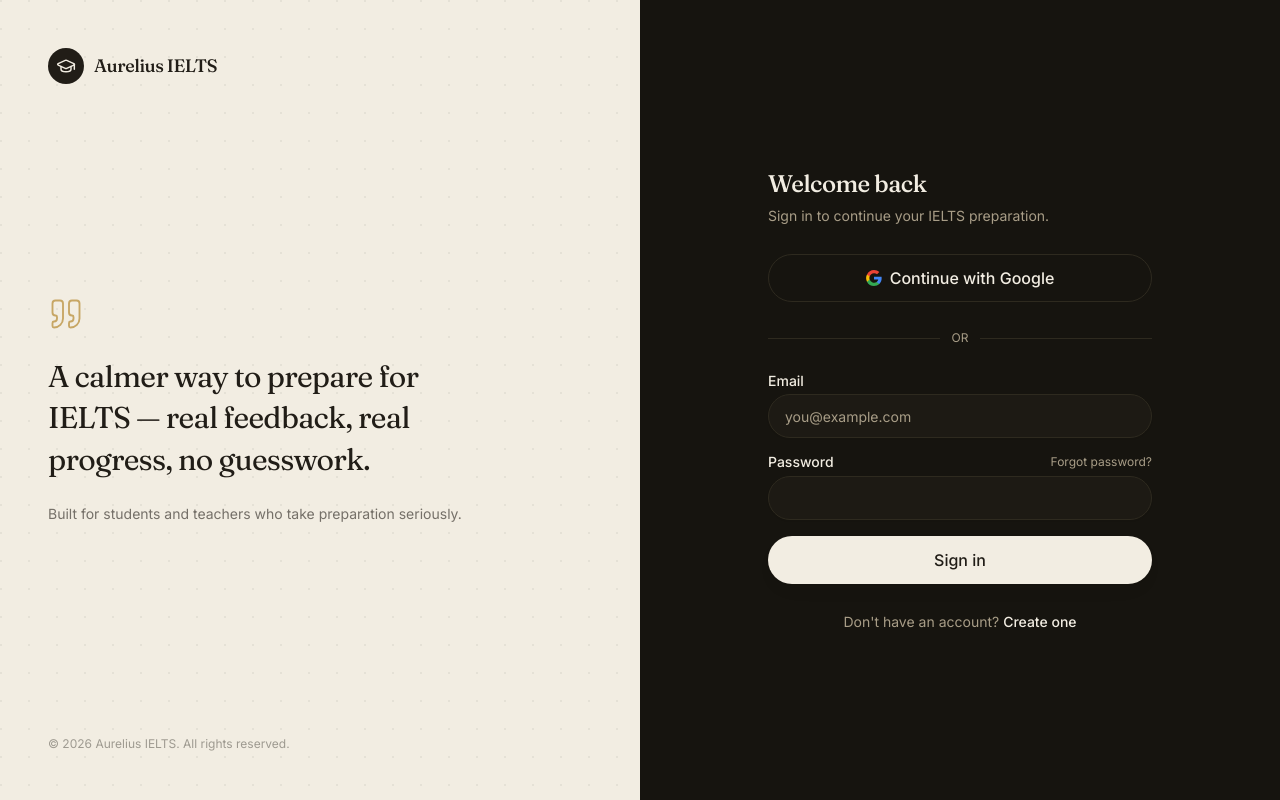
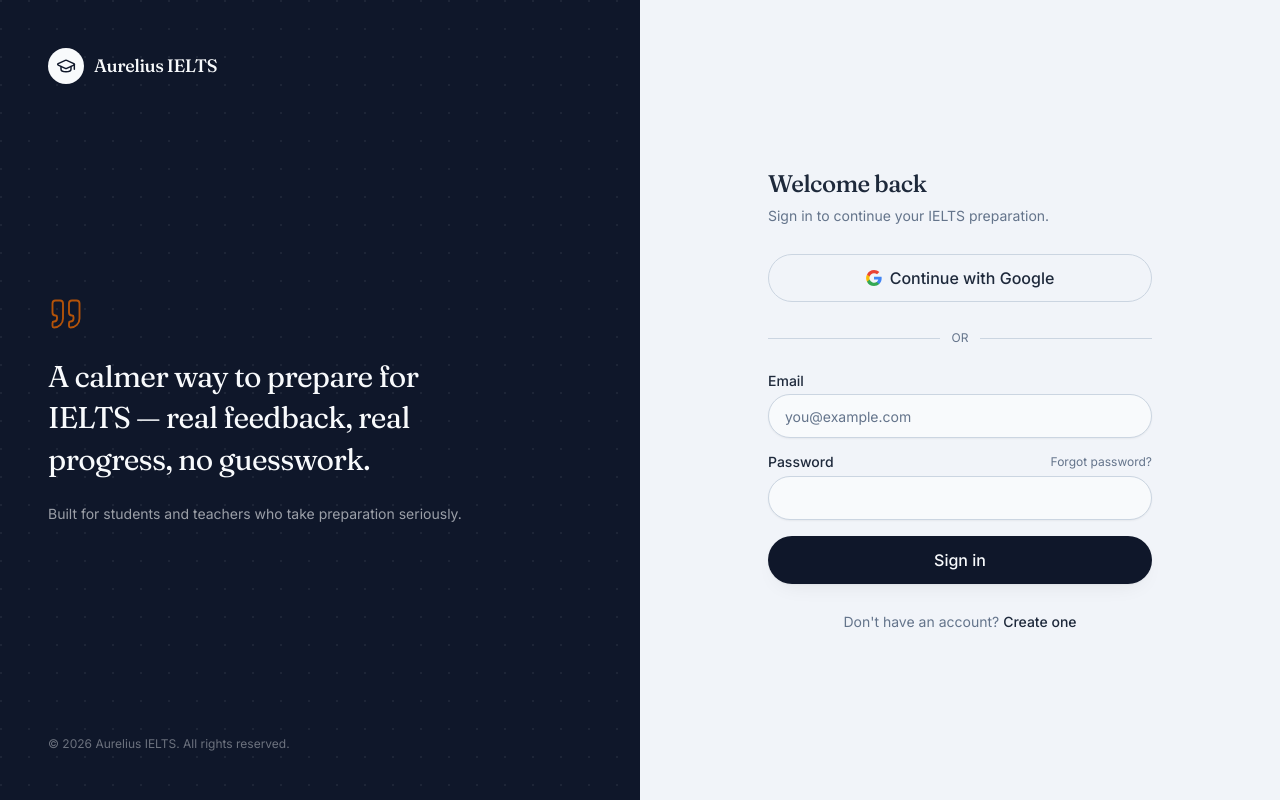
Before and after one commit to xasanbo89-nizomjon/aurelius-ielts, a Next.js app: page /login in a window 1280 px wide. Built offline with nearby package versions, Linux system fonts and the light colour scheme; no server answers.

Commit message:
feat(theme): remove dark mode, galaxy and solar system backgrounds; keep light mode exclusively intact

```diff
--- a/src/components/layout/dynamic-background.tsx
+++ b/src/components/layout/dynamic-background.tsx
@@ -1,11 +1,6 @@
 "use client";
 
-import { useTheme } from "@/components/theme-provider";
-
 export function DynamicBackground() {
-  const { isDark } = useTheme();
-
-  if (!isDark) {
   // Light Mode: Eye comfort, soothing soft pearl, light warm cream, and gentle slate-50/blue-50 ambient gradients (No harsh #FFFFFF)
   return (
     <div className="pointer-events-none fixed inset-0 -z-20 overflow-hidden" aria-hidden="true">
@@ -30,58 +25,3 @@ export function DynamicBackground() {
     </div>
   );
 }
-
-  // Dark Mode: Breathtaking 4K Solar System & Swirling Galaxy Nebula with Twinkling Stars
-  return (
-    <div className="pointer-events-none fixed inset-0 -z-10 overflow-hidden select-none" aria-hidden="true">
-      {/* 1. Base High-Resolution 4K Solar System & Galaxy Wallpaper */}
-      <img
-        src="/images/solar-system-galaxy-bg.jpg"
-        alt="Solar System and Galaxy Background"
-        className="absolute inset-0 size-full object-cover object-center scale-105 transition-transform duration-1000 ease-out"
-      />
-
-      {/* 2. Deep space subtle vignette to keep UI text perfectly readable while galaxy shines through */}
-      <div className="absolute inset-0 bg-gradient-to-b from-[#030509]/30 via-transparent to-[#020306]/55" />
-
-      {/* 3. Celestial Solar System & Cosmic Elements */}
-      {/* Subtle glowing planetary sphere (ringed gas giant) in space */}
-      <div className="absolute top-[8%] right-[10%] opacity-70 pointer-events-none">
-        <div className="relative size-24 sm:size-32 rounded-full bg-gradient-to-tr from-amber-700/60 via-amber-500/40 to-yellow-200/50 shadow-[0_0_40px_rgba(245,158,11,0.35)]">
-          {/* Ring system */}
-          <div className="absolute top-1/2 left-1/2 -translate-x-1/2 -translate-y-1/2 w-44 sm:w-56 h-10 sm:h-12 border-2 border-amber-300/40 rounded-full rotate-[-25deg] shadow-[0_0_15px_rgba(251,191,36,0.4)] pointer-events-none" />
-          <div className="absolute top-1/2 left-1/2 -translate-x-1/2 -translate-y-1/2 w-36 sm:w-48 h-8 sm:h-10 border border-amber-200/25 rounded-full rotate-[-25deg] pointer-events-none" />
-        </div>
-      </div>
-
-      {/* Blue jewel planet (Earth / Neptune) in bottom-left distance */}
-      <div className="absolute bottom-[14%] left-[6%] opacity-60 pointer-events-none">
-        <div className="size-16 sm:size-20 rounded-full bg-gradient-to-tr from-indigo-900/70 via-blue-600/50 to-cyan-300/60 shadow-[0_0_30px_rgba(56,189,248,0.35)]" />
-      </div>
-
-      {/* 4. Twinkling celestial stars and sparkles field */}
-      <div className="absolute inset-0">
-        {/* Animated star sparkles positioned across space */}
-        <span className="absolute top-[12%] left-[15%] size-1 rounded-full bg-white shadow-[0_0_8px_#fff] animate-ping" style={{ animationDuration: "3.2s" }} />
-        <span className="absolute top-[28%] left-[8%] size-1.5 rounded-full bg-amber-200 shadow-[0_0_10px_#fde68a] animate-pulse" style={{ animationDuration: "2.4s" }} />
-        <span className="absolute top-[45%] left-[22%] size-1 rounded-full bg-cyan-200 shadow-[0_0_8px_#a5f3fc] animate-ping" style={{ animationDuration: "4.1s" }} />
-        <span className="absolute top-[75%] left-[12%] size-2 rounded-full bg-purple-200 shadow-[0_0_12px_#e9d5ff] animate-pulse" style={{ animationDuration: "3.5s" }} />
-
-        <span className="absolute top-[18%] right-[24%] size-1 rounded-full bg-amber-100 shadow-[0_0_8px_#fef3c7] animate-pulse" style={{ animationDuration: "2.8s" }} />
-        <span className="absolute top-[35%] right-[14%] size-1.5 rounded-full bg-white shadow-[0_0_10px_#fff] animate-ping" style={{ animationDuration: "3.6s" }} />
-        <span className="absolute top-[62%] right-[18%] size-2 rounded-full bg-amber-300 shadow-[0_0_12px_#fcd34d] animate-pulse" style={{ animationDuration: "2.1s" }} />
-        <span className="absolute top-[82%] right-[28%] size-1 rounded-full bg-cyan-100 shadow-[0_0_8px_#cffafe] animate-ping" style={{ animationDuration: "4.5s" }} />
-
-        <span className="absolute top-[8%] left-[48%] size-1.5 rounded-full bg-white shadow-[0_0_10px_#fff] animate-pulse" style={{ animationDuration: "3.9s" }} />
-        <span className="absolute top-[52%] left-[52%] size-1 rounded-full bg-fuchsia-200 shadow-[0_0_8px_#f5d0fe] animate-ping" style={{ animationDuration: "3.1s" }} />
-        <span className="absolute top-[22%] left-[72%] size-1 rounded-full bg-white shadow-[0_0_6px_#fff] animate-pulse" style={{ animationDuration: "2.7s" }} />
-        <span className="absolute top-[68%] left-[38%] size-1.5 rounded-full bg-amber-200 shadow-[0_0_8px_#fde68a] animate-ping" style={{ animationDuration: "4.3s" }} />
-      </div>
-
-      {/* 5. Cosmic ambient atmospheric depth glow */}
-      <div className="absolute -top-[10%] left-[25%] size-[650px] rounded-full bg-purple-600/18 blur-[140px] mix-blend-screen" />
-      <div className="absolute top-[35%] right-[15%] size-[600px] rounded-full bg-amber-500/18 blur-[130px] mix-blend-screen" />
-      <div className="absolute bottom-[5%] left-[10%] size-[650px] rounded-full bg-indigo-600/18 blur-[150px] mix-blend-screen" />
-    </div>
-  );
-}
--- a/src/components/layout/floating-student-navbar.tsx
+++ b/src/components/layout/floating-student-navbar.tsx
@@ -3,7 +3,7 @@
 import { useState } from "react";
 import Link from "next/link";
 import { usePathname } from "next/navigation";
-import { Menu, Moon, Sun, X, LogOut, UserCircle, Settings } from "lucide-react";
+import { Menu, X, LogOut, UserCircle, Settings } from "lucide-react";
 
 import type { NavItem } from "@/lib/nav-config";
 import { BrandMark } from "@/components/layout/brand-mark";
@@ -35,7 +35,7 @@ export function FloatingStudentNavbar({
 }) {
   const pathname = usePathname();
   const [mobileMenuOpen, setMobileMenuOpen] = useState(false);
-  const { isDark, toggleTheme } = useTheme();
+  const { isDark } = useTheme();
 
   async function handleSignOut() {
     await clearSessionAction();
@@ -106,26 +106,6 @@ export function FloatingStudentNavbar({
                 </Link>
               );
             })}
-
-            {/* Theme Switcher Toggle (Sun/Moon) */}
-            <button
-              type="button"
-              onClick={toggleTheme}
-              title={isDark ? "Switch to Light Mode" : "Switch to Dark Cosmic Mode"}
-              aria-label={isDark ? "Switch to Light Mode" : "Switch to Dark Cosmic Mode"}
-              className={cn(
-                "flex size-9 items-center justify-center rounded-full border transition-all duration-300 backdrop-blur-xl outline-none focus-visible:ring-2 ml-1",
-                isDark
-                  ? "border-amber-400/40 bg-slate-950/30 text-amber-300 hover:border-amber-300 hover:bg-amber-500/20 shadow-[0_0_12px_rgba(245,158,11,0.2)]"
-                  : "border-slate-300 bg-slate-100 text-amber-700 hover:bg-slate-200"
-              )}
-            >
-              {isDark ? (
-                <Sun className="size-4.5 transition-transform hover:rotate-45" />
-              ) : (
-                <Moon className="size-4.5 transition-transform hover:-rotate-12" />
-              )}
-            </button>
           </nav>
 
           {/* Mobile Menu Button */}
@@ -278,14 +258,6 @@ export function FloatingStudentNavbar({
               <span>{item.label}</span>
             </Link>
           ))}
-          <button
-            type="button"
-            onClick={toggleTheme}
-            className="flex items-center justify-between rounded-2xl px-4 py-3 text-sm font-medium hover:bg-amber-500/15 cursor-pointer text-left"
-          >
-            <span>{isDark ? "Light Mode" : "Dark Cosmic Mode"}</span>
-            {isDark ? <Sun className="size-4 text-amber-300" /> : <Moon className="size-4 text-slate-700" />}
-          </button>
         </div>
       )}
     </header>
--- a/src/components/theme-provider.tsx
+++ b/src/components/theme-provider.tsx
@@ -2,7 +2,7 @@
 
 import { createContext, useContext, useEffect, useState, type ReactNode } from "react";
 
-type Theme = "dark" | "light";
+type Theme = "light";
 
 interface ThemeContextType {
   theme: Theme;
@@ -15,60 +15,34 @@ interface ThemeContextType {
 const ThemeContext = createContext<ThemeContextType | undefined>(undefined);
 
 export function ThemeProvider({ children }: { children: ReactNode }) {
-  const [theme, setThemeState] = useState<Theme>("dark");
   const [mounted, setMounted] = useState(false);
 
   useEffect(() => {
     setMounted(true);
-    try {
-      if (typeof window !== "undefined") {
-        const saved = localStorage.getItem("aurelius_theme") as Theme | null;
-        if (saved === "light" || saved === "dark") {
-          setThemeState(saved);
-          applyTheme(saved);
-          return;
-        }
-      }
-    } catch {
-      // Safe fallback for restricted environments (e.g. cookies disabled, incognito or sandboxed iframes)
-    }
-    applyTheme("dark");
-  }, []);
-
-  function applyTheme(next: Theme) {
-    if (typeof document === "undefined") return;
-    const root = document.documentElement;
-    if (next === "dark") {
-      root.classList.add("dark");
-      root.classList.remove("light");
-    } else {
+    if (typeof document !== "undefined") {
+      const root = document.documentElement;
       root.classList.add("light");
       root.classList.remove("dark");
     }
-  }
-
-  function setTheme(next: Theme) {
-    setThemeState(next);
     try {
       if (typeof window !== "undefined") {
-        localStorage.setItem("aurelius_theme", next);
+        localStorage.setItem("aurelius_theme", "light");
       }
     } catch {
-      // Ignore storage write errors in private/sandboxed modes
+      // Safe fallback
     }
-    applyTheme(next);
-  }
-
-  function toggleTheme() {
-    const next = theme === "dark" ? "light" : "dark";
-    setTheme(next);
-  }
-
-  // Stable SSR-safe context value: defaults to dark during SSR/pre-hydration
-  const isDark = mounted ? theme === "dark" : true;
+  }, []);
 
   return (
-    <ThemeContext.Provider value={{ theme, setTheme, toggleTheme, isDark, mounted }}>
+    <ThemeContext.Provider
+      value={{
+        theme: "light",
+        setTheme: () => {},
+        toggleTheme: () => {},
+        isDark: false,
+        mounted,
+      }}
+    >
       {children}
     </ThemeContext.Provider>
   );
@@ -77,12 +51,11 @@ export function ThemeProvider({ children }: { children: ReactNode }) {
 export function useTheme() {
   const context = useContext(ThemeContext);
   if (!context) {
-    // Graceful fallback for components rendered outside provider or during SSR
     return {
-      theme: "dark" as Theme,
+      theme: "light" as Theme,
       setTheme: () => {},
       toggleTheme: () => {},
-      isDark: true,
+      isDark: false,
       mounted: false,
     };
   }
```
Lines whose indentation alone changed are shown as unchanged.
